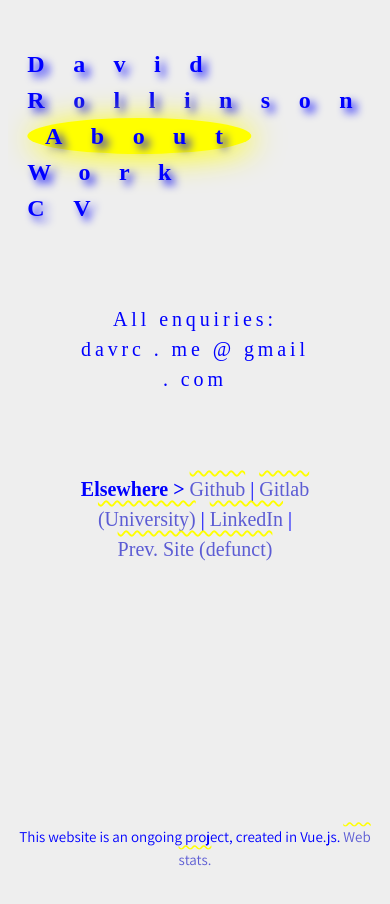
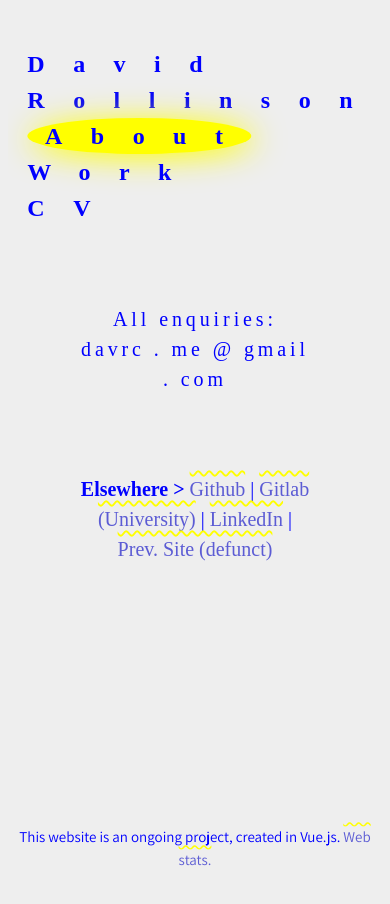
Before and after one commit to david-rollinson/Portfolio-Website, a Vue app in the folder portfolio/: page /about in a window 390 px wide. Shown: the top 904 px of the page. Built offline with nearby package versions, Linux system fonts and the light colour scheme; a web font is replaced by a local one.

Commit message:
altered css

```diff
--- a/portfolio/src/assets/main.css
+++ b/portfolio/src/assets/main.css
@@ -14,6 +14,7 @@ html {
   /*  Alter column widths. */
   min-height: 100%;
   max-width: 100vw;
+  font-family: system-ui;
   /* Site padding */
   /* padding: 2rem; */
   /* Fonts */
@@ -271,6 +272,11 @@ router-link > * {
     overflow: hidden;
   }
 
+  a {
+    text-decoration: wavy overline yellow;
+    color: rgb(92, 92, 212);
+  }
+
   header {
     display: flex;
     justify-content: flex-start;
@@ -294,6 +300,14 @@ router-link > * {
   header.wrapper {
     display: flex;
     flex-wrap: wrap;
+  }
+
+  nav > * {
+    /*text*/
+    font-size: 24px;
+    letter-spacing: 2ch;
+    text-shadow: none;
+    animation-name: none;
   }
 
   nav {
@@ -323,11 +337,12 @@ router-link > * {
     max-width: fit-content;
     filter: blur(0px);
     filter: drop-shadow(0.2rem 0.2rem 1rem yellow);
+    transition: filter 2s;
 }
 
   nav a.router-link-exact-active:hover {
   background: yellow;
-  filter: drop-shadow(0 0 0 transparent);
+  filter: none;
 }
 
 }
```
Also changed, not shown: 1 other file (tests, documents, lock files or other folders).
